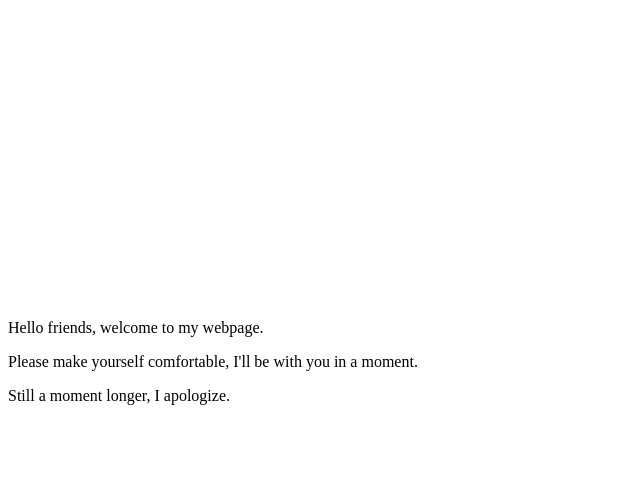
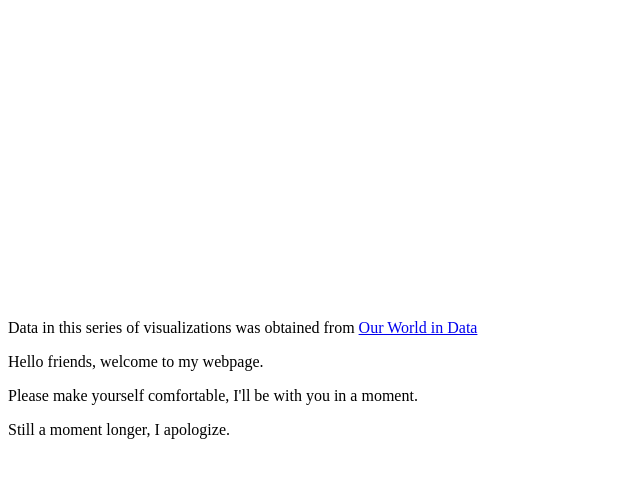
Before and after one commit to nbb-uiuc/nbb-uiuc, a plain HTML site: page index.html in a window 1280 px wide. Shown: the part 5-482 px from the top of the page, without its empty margins (0-640 px from the left). Drawn offline with nearby package versions, Linux system fonts and the light colour scheme.

Commit message:
adding link to data source, title.

```diff
--- a/index.html
+++ b/index.html
@@ -1,10 +1,13 @@
 <html>
+<title>Human Development Around the World</title>
 <script src='https://d3js.org/d3.v5.min.js'></script>
 <style> circle {fill: lightblue; stroke: black;} </style>
 <body onload='init()'>
 <svg width=300 height=300>
 </svg>
-<div id=welcome>
+<div id='notes'>
+<p>Data in this series of visualizations was obtained from <a href='https://ourworldindata.org/human-development-index'>Our World in Data</a></p>
+<div id='welcome'>
 <p>Hello friends, welcome to my webpage. </p>
 <p>Please make yourself comfortable, I'll be with you in a moment.</p>
 <p>Still a moment longer, I apologize.</p>
```
